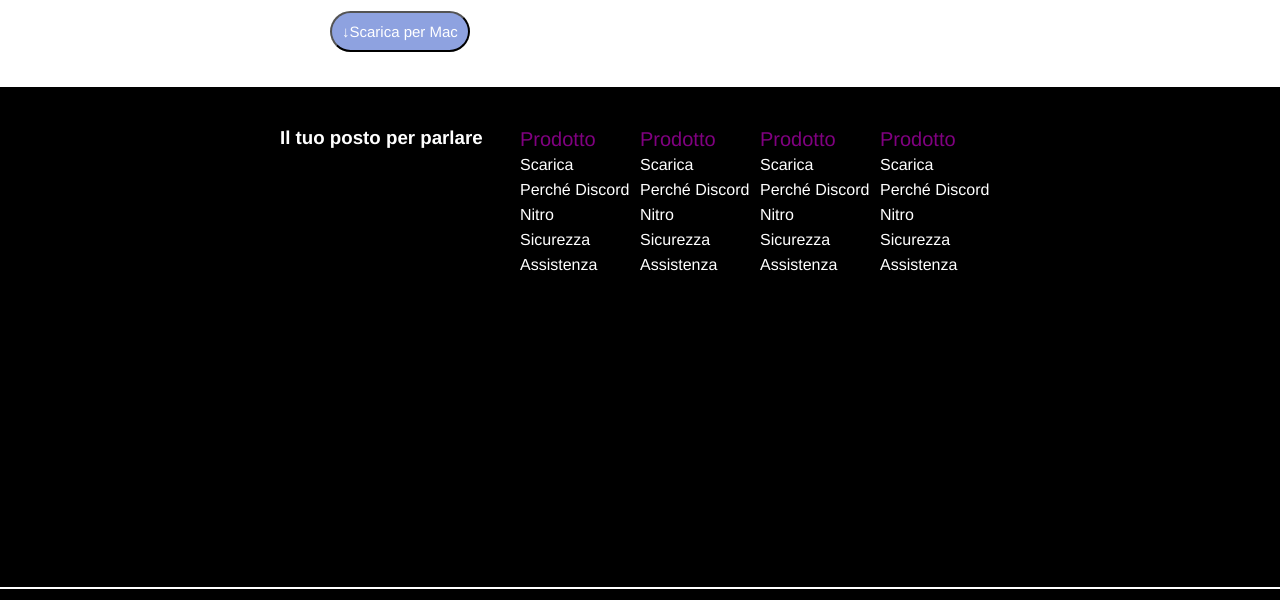
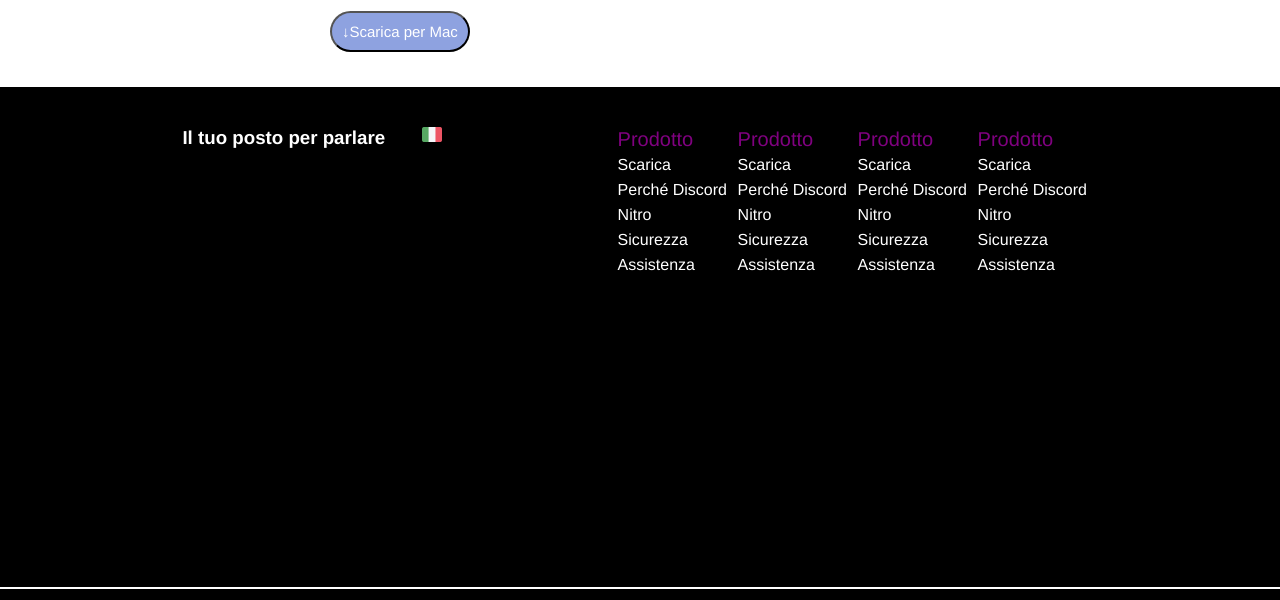
Before and after one commit to Sarabellafiore89/htmlcss-discord, a plain HTML site: page index.html in a window 1280 px wide. Shown: the part 1983-2583 px from the top of the page. Drawn offline with Linux system fonts and the light colour scheme; files whose address does not match are found by name.

Commit message:
fix add footer and symbols

```diff
--- a/css/style.css
+++ b/css/style.css
@@ -261,6 +261,38 @@ h3{
     color: white;
 }
 
+.italia{
+    width: 20px;
+    height: 15px;
+}
+
+.simboli
+{
+    display: flex;
+    color: white;
+}
+    .bandiera{
+        width: 20px;
+        height: 15px;
+    }
+
+
+    .loghi img{
+        width: 25px;
+    }
+
+
+.simboli > li{
+    margin: 20px 0;
+    padding-right: 30px;
+    color: white;
+    font-size: 20px;
+}
+
+.simboli img{
+    width: 25px;
+}
+
 
 .link-list{
     color:purple;
--- a/index.html
+++ b/index.html
@@ -128,6 +128,33 @@
             <div id="salmon">
                 <h3>Il tuo posto per parlare</h3>
             </div>
+
+            <!-- symbols -->
+
+            <span id="language">
+                <img src="./img/ita.png" alt="italia" class="bandiera">
+                italiano
+            </span>
+
+            <ul class="simboli">
+
+                <li>
+                    <i class="fa-brands fa-twitter"></i>
+                </li>
+
+                <li>
+                    <i class="fa-brands fa-instagram"></i>
+                </li>
+
+                <li>
+                    <i class="fa-brands fa-facebook"></i>
+                </li>
+
+                <li>
+                    <i class="fa-brands fa-youtube"></i>
+                </li>
+            </ul>
+
 
 
             <div class="turqoise">
```
